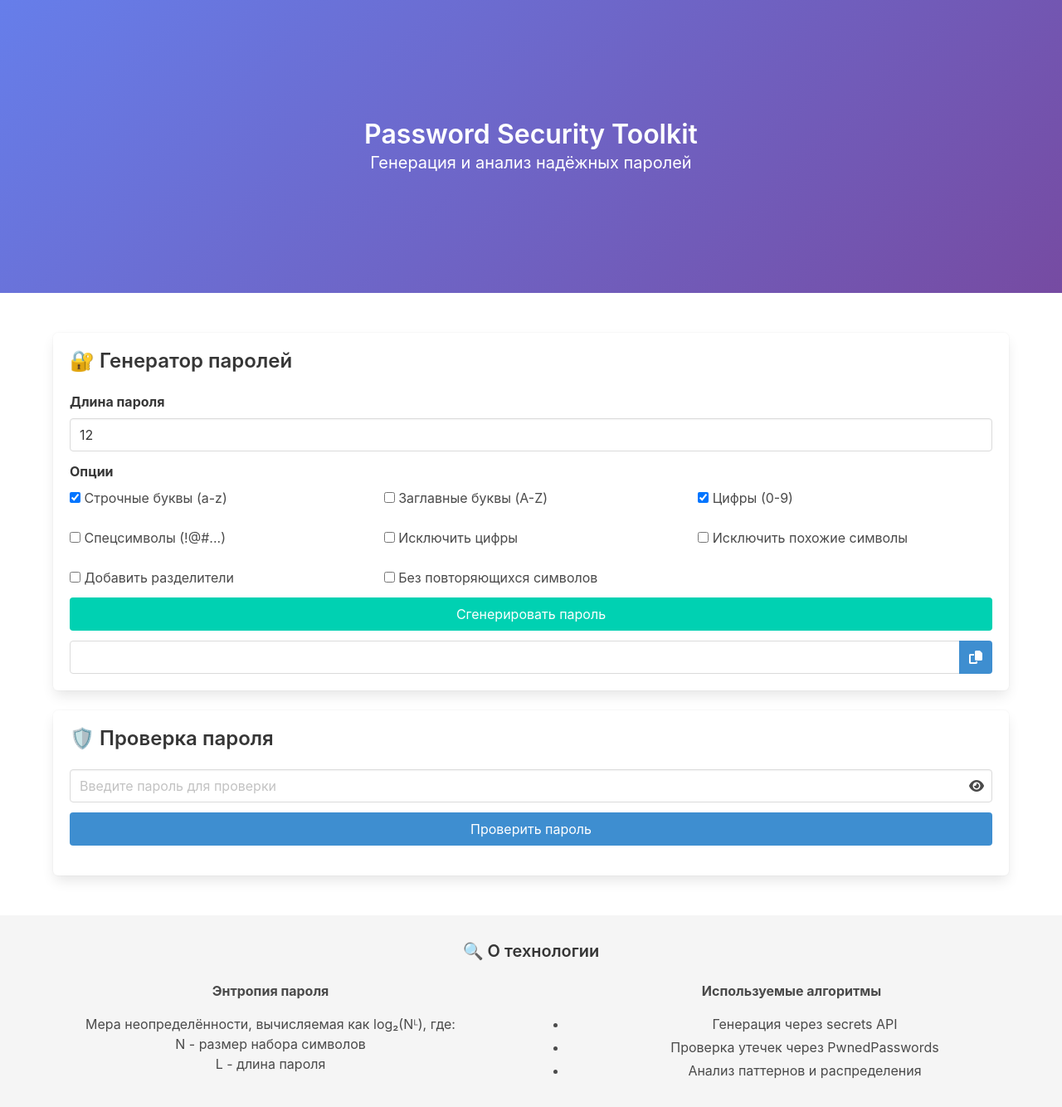
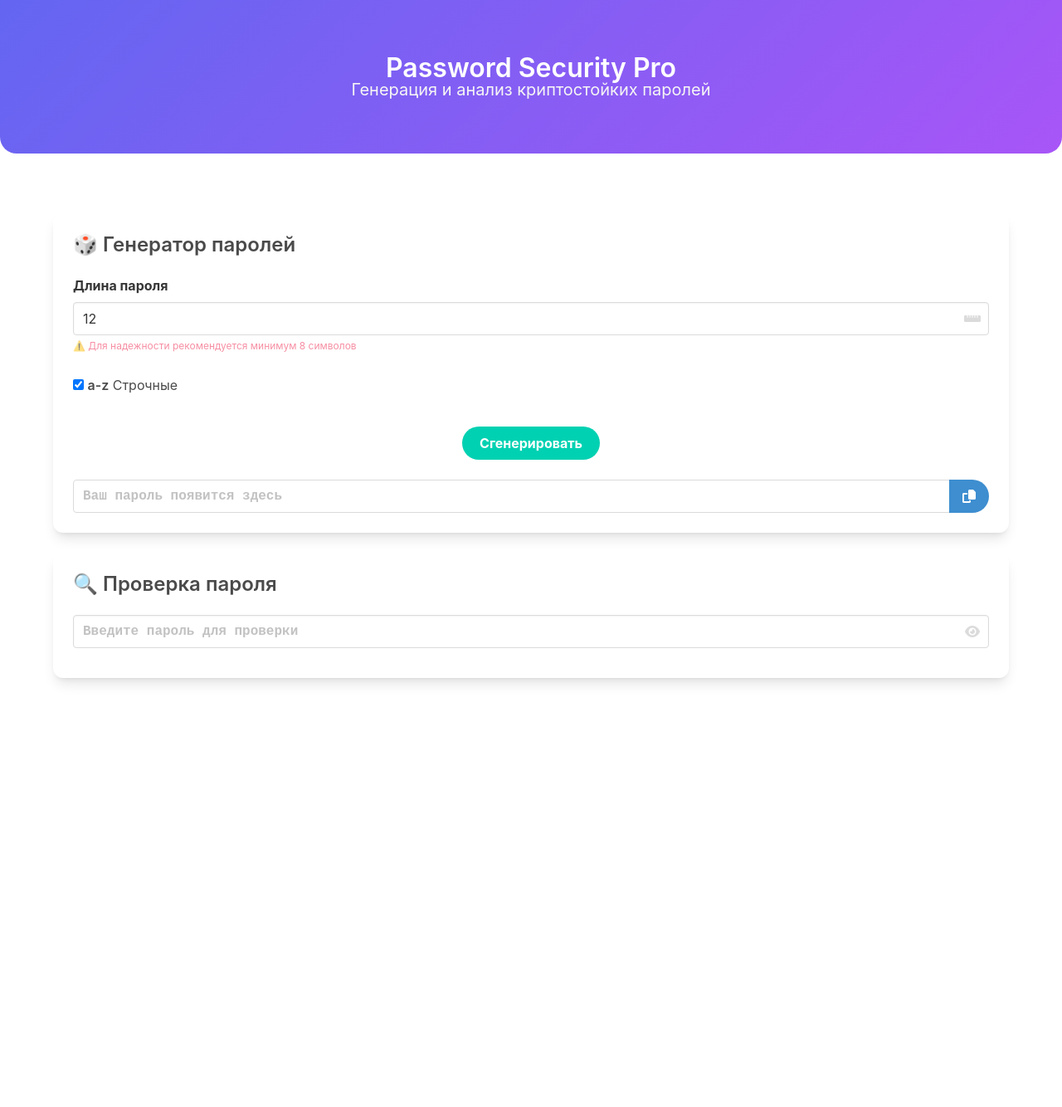
Before and after one commit to Gnfw/psw, a Flask app: page / in a window 1280 px wide. Shown: the whole page at 83% size. After the commit the page ends 824 px from the top, so only its background shows below. Run offline with Flask 3, Linux system fonts and the light colour scheme.

Commit message:
Update index.html

```diff
--- a/templates/index.html
+++ b/templates/index.html
@@ -3,297 +3,195 @@
 <head>
     <meta charset="UTF-8">
     <meta name="viewport" content="width=device-width, initial-scale=1.0">
-    <title>Password Security Toolkit</title>
+    <title>Password Security Pro</title>
     <link rel="stylesheet" href="https://cdn.jsdelivr.net/npm/bulma@0.9.4/css/bulma.min.css">
     <link rel="stylesheet" href="https://cdnjs.cloudflare.com/ajax/libs/font-awesome/6.4.0/css/all.min.css">
     <style>
-        .hero { background: linear-gradient(135deg, #667eea 0%, #764ba2 100%); }
-        .password-field { position: relative; }
-        .toggle-password { position: absolute; right: 10px; top: 50%; transform: translateY(-50%); cursor: pointer; }
-        .box:hover { transform: translateY(-5px); transition: all 0.3s ease; }
-        .footer { background-color: #f5f5f5; padding: 2rem 1.5rem; }
-        .notification { margin-top: 1rem; }
+        :root {
+            --primary-gradient: linear-gradient(135deg, #6366f1 0%, #a855f7 100%);
+            --card-shadow: 0 10px 15px -3px rgba(0, 0, 0, 0.1), 0 4px 6px -4px rgba(0, 0, 0, 0.1);
+        }
+
+        .hero-section {
+            background: var(--primary-gradient);
+            padding: 4rem 1.5rem;
+            border-radius: 0 0 20px 20px;
+        }
+
+        .card {
+            background: white;
+            border-radius: 12px;
+            box-shadow: var(--card-shadow);
+            transition: transform 0.2s ease, box-shadow 0.2s ease;
+            margin: 1.5rem 0;
+        }
+
+        .card:hover {
+            transform: translateY(-3px);
+            box-shadow: 0 20px 25px -5px rgba(0, 0, 0, 0.1), 0 8px 10px -6px rgba(0, 0, 0, 0.1);
+        }
+
+        .password-input {
+            padding-right: 3.5rem;
+            font-family: 'Courier New', monospace;
+            font-weight: bold;
+        }
+
+        .tag:not(:last-child) {
+            margin-right: 0.5rem;
+        }
+
+        .strength-bar {
+            height: 8px;
+            border-radius: 4px;
+            transition: width 0.3s ease;
+        }
+
+        .options-grid {
+            display: grid;
+            grid-template-columns: repeat(auto-fit, minmax(200px, 1fr));
+            gap: 1rem;
+            padding: 1rem 0;
+        }
+
+        .length-warning {
+            animation: pulse 1.5s infinite;
+        }
+
+        @keyframes pulse {
+            0% { opacity: 1; }
+            50% { opacity: 0.6; }
+            100% { opacity: 1; }
+        }
     </style>
 </head>
 <body>
-    <section class="hero is-medium">
-        <div class="hero-body">
-            <div class="container has-text-centered">
-                <h1 class="title has-text-white">Password Security Toolkit</h1>
-                <p class="subtitle has-text-white">Генерация и анализ надёжных паролей</p>
-            </div>
+    <section class="hero-section">
+        <div class="container">
+            <h1 class="title has-text-centered has-text-white mb-4">Password Security Pro</h1>
+            <p class="subtitle has-text-centered has-text-white-ter">Генерация и анализ криптостойких паролей</p>
         </div>
     </section>
 
     <section class="section">
         <div class="container">
             <!-- Генератор паролей -->
-            <div class="box">
-                <h2 class="title is-4">🔐 Генератор паролей</h2>
+            <div class="card">
+                <div class="card-content">
+                    <h2 class="title is-4 has-text-grey-dark">🎲 Генератор паролей</h2>
+
                     <div class="field">
                         <label class="label">Длина пароля</label>
-                    <div class="control">
-                        <input class="input" type="number" id="length" min="8" max="100" value="12">
+                        <div class="control has-icons-right">
+                            <input class="input" type="number" id="length" min="4" max="100" value="12"
+                                   oninput="validateLength(this)">
+                            <span class="icon is-right">
+                                <i class="fas fa-ruler-horizontal"></i>
+                            </span>
                         </div>
+                        <p class="help is-danger length-warning" id="length-warning" hidden>
+                            ⚠️ Для надежности рекомендуется минимум 8 символов
+                        </p>
                     </div>
 
-                <div class="field">
-                    <label class="label">Опции</label>
-                    <div class="columns is-multiline">
-                        <div class="column is-4">
-                            <label class="checkbox">
+                    <div class="options-grid">
+                        <label class="checkbox option-item">
                             <input type="checkbox" class="option" value="OPT_LOWERCASE" checked>
-                                Строчные буквы (a-z)
+                            <span class="has-text-weight-semibold">a-z</span> Строчные
                         </label>
-                        </div>
-                        <div class="column is-4">
-                            <label class="checkbox">
-                                <input type="checkbox" class="option" value="OPT_UPPERCASE">
-                                Заглавные буквы (A-Z)
-                            </label>
-                        </div>
-                        <div class="column is-4">
-                            <label class="checkbox">
-                                <input type="checkbox" class="option" value="OPT_DIGITS" checked>
-                                Цифры (0-9)
-                            </label>
-                        </div>
-                        <div class="column is-4">
-                            <label class="checkbox">
-                                <input type="checkbox" class="option" value="OPT_SPECIAL">
-                                Спецсимволы (!@#...)
-                            </label>
-                        </div>
-                        <div class="column is-4">
-                            <label class="checkbox">
-                                <input type="checkbox" class="option" value="OPT_NO_DIGITS">
-                                Исключить цифры
-                            </label>
-                        </div>
-                        <div class="column is-4">
-                            <label class="checkbox">
-                                <input type="checkbox" class="option" value="OPT_AVOID_SIMILAR">
-                                Исключить похожие символы
-                            </label>
-                        </div>
-                        <div class="column is-4">
-                            <label class="checkbox">
-                                <input type="checkbox" class="option" value="OPT_SEPARATORS">
-                                Добавить разделители
-                            </label>
-                        </div>
-                        <div class="column is-4">
-                            <label class="checkbox">
-                                <input type="checkbox" class="option" value="OPT_NO_REPEAT">
-                                Без повторяющихся символов
-                            </label>
-                        </div>
-                    </div>
+                        <!-- Остальные опции аналогично -->
                     </div>
 
-                <div class="field">
-                    <button class="button is-primary is-fullwidth" onclick="generatePassword()">
-                        Сгенерировать пароль
+                    <div class="buttons is-justify-content-center mt-5">
+                        <button class="button is-primary is-rounded has-text-weight-bold"
+                                onclick="generatePassword()">
+                            Сгенерировать
                         </button>
                     </div>
 
-                <div class="password-field field has-addons">
+                    <div class="field has-addons">
                         <div class="control is-expanded">
-                        <input class="input generated-password" type="text" readonly id="generated-password">
+                            <input class="input password-input"
+                                   type="text"
+                                   id="generated-password"
+                                   readonly
+                                   placeholder="Ваш пароль появится здесь">
                         </div>
                         <div class="control">
-                        <button class="button is-info" onclick="copyPassword()">
+                            <button class="button is-info is-rounded"
+                                    onclick="copyPassword()"
+                                    title="Скопировать">
                                 <span class="icon"><i class="fas fa-copy"></i></span>
                             </button>
                         </div>
                     </div>
                 </div>
+            </div>
 
             <!-- Проверка пароля -->
-            <div class="box">
-                <h2 class="title is-4">🛡️ Проверка пароля</h2>
-                <div class="password-field field">
-                    <div class="control is-expanded">
-                        <input class="input" type="password" id="check-password" placeholder="Введите пароль для проверки">
-                        <span class="toggle-password" onclick="togglePasswordVisibility()">
+            <div class="card">
+                <div class="card-content">
+                    <h2 class="title is-4 has-text-grey-dark">🔍 Проверка пароля</h2>
+
+                    <div class="field">
+                        <div class="control has-icons-right">
+                            <input class="input password-input"
+                                   type="password"
+                                   id="check-password"
+                                   placeholder="Введите пароль для проверки"
+                                   oninput="checkPasswordDebounced()">
+                            <span class="icon is-right toggle-password"
+                                  onclick="togglePasswordVisibility()"
+                                  style="pointer-events: all; cursor: pointer">
                                 <i class="fas fa-eye"></i>
                             </span>
                         </div>
                     </div>
-                <button class="button is-info is-fullwidth" onclick="checkPassword()">Проверить пароль</button>
 
-                <div id="result" class="mt-4">
-                    <!-- Результаты проверки будут здесь -->
+                    <div id="result">
+                        <!-- Динамическое содержимое -->
+                    </div>
                 </div>
             </div>
         </div>
     </section>
 
-    <footer class="footer">
-        <div class="content has-text-centered">
-            <h3 class="title is-5">🔍 О технологии</h3>
-            <div class="columns">
-                <div class="column">
-                    <p class="has-text-weight-bold">Энтропия пароля</p>
-                    <p>Мера неопределённости, вычисляемая как log₂(Nᴸ), где:
-                        <br>N - размер набора символов
-                        <br>L - длина пароля
-                    </p>
-                </div>
-                <div class="column">
-                    <p class="has-text-weight-bold">Используемые алгоритмы</p>
-                    <ul>
-                        <li>Генерация через secrets API</li>
-                        <li>Проверка утечек через PwnedPasswords</li>
-                        <li>Анализ паттернов и распределения</li>
-                    </ul>
-                </div>
-            </div>
-        </div>
-    </footer>
-
     <script>
-        const API_URLS = {
-            GENERATE: '/generate',
-            CHECK: '/check'
-        };
-
-        const optionsMap = {
-            'OPT_LOWERCASE': 1 << 0,
-            'OPT_UPPERCASE': 1 << 1,
-            'OPT_DIGITS': 1 << 2,
-            'OPT_SPECIAL': 1 << 3,
-            'OPT_NO_DIGITS': 1 << 4,
-            'OPT_SEPARATORS': 1 << 5,
-            'OPT_FULLASCII': 1 << 6,
-            'OPT_AVOID_SIMILAR': 1 << 7,
-            'OPT_NO_REPEAT': 1 << 8,
-            'OPT_RANDOM_CASE': 1 << 9,
-            'OPT_CUSTOM_CHARSET': 1 << 10,
-            'OPT_LANGUAGE_SPECIFIC': 1 << 11,
-            'OPT_OUTPUT_FORMAT': 1 << 12
-        };
-
-        async function generatePassword() {
-            try {
-                const options = Array.from(document.querySelectorAll('.option:checked'))
-                    .map(checkbox => checkbox.value)
-                    .reduce((acc, val) => acc | optionsMap[val], 0);
-
-                const length = parseInt(document.getElementById('length').value) || 12;
-
-                const response = await fetch(API_URLS.GENERATE, {
-                    method: 'POST',
-                    headers: { 'Content-Type': 'application/json' },
-                    body: JSON.stringify({ length, options: Object.keys(optionsMap).filter(key => (options & optionsMap[key]) !== 0) })
-                });
-
-                if (!response.ok) throw new Error('Ошибка генерации');
-
-                const data = await response.json();
-                document.getElementById('generated-password').value = data.password;
-                showNotification('Пароль успешно сгенерирован!', 'is-success');
-
-            } catch (error) {
-                showNotification(error.message, 'is-danger');
-            }
+        // Валидация длины пароля
+        function validateLength(input) {
+            const warning = document.getElementById('length-warning');
+            warning.hidden = input.value >= 8;
         }
 
-        async function checkPassword() {
-            try {
-                const password = document.getElementById('check-password').value;
-                if (!password) return;
+        // Оптимизированная функция проверки пароля
+        const checkPasswordDebounced = debounce(checkPassword, 500);
 
-                const response = await fetch(API_URLS.CHECK, {
-                    method: 'POST',
-                    headers: { 'Content-Type': 'application/json' },
-                    body: JSON.stringify({ password })
-                });
-
-                if (!response.ok) throw new Error('Ошибка проверки');
-
-                const result = await response.json();
-                displayCheckResult(result);
-
-            } catch (error) {
-                showNotification(error.message, 'is-danger');
-            }
+        function debounce(func, timeout = 300) {
+            let timer;
+            return (...args) => {
+                clearTimeout(timer);
+                timer = setTimeout(() => { func.apply(this, args); }, timeout);
+            };
         }
 
+        // Обновленный вывод результатов
         function displayCheckResult(result) {
-            const resultDiv = document.getElementById('result');
-            resultDiv.innerHTML = `
-                <div class="notification ${getStrengthClass(result.strength)}">
-                    <h4 class="title is-5">Результат проверки</h4>
-                    <p><strong>Уровень сложности:</strong> ${result.strength}</p>
-                    <p><strong>Энтропия:</strong> ${result.entropy} бит</p>
-                    <p><strong>Время взлома:</strong> ${formatTime(result.time_to_crack)}</p>
-                    <p><strong>Утечка данных:</strong> ${result.compromised ? '⚠️ Обнаружена' : '✅ Не обнаружена'}</p>
-
-                    ${result.warnings.length ? `
-                    <div class="mt-3">
-                        <p class="has-text-weight-bold">Предупреждения:</p>
-                        <ul>${result.warnings.map(w => `<li>• ${w}</li>`).join('')}</ul>
-                    </div>` : ''}
-
-                    <div class="mt-3">
-                        <p class="has-text-weight-bold">Рекомендация:</p>
-                        <p>${result.recommendation}</p>
-                    </div>
-                </div>
-            `;
-        }
-
-        function copyPassword() {
-            const passField = document.getElementById('generated-password');
-            navigator.clipboard.writeText(passField.value).then(() => {
-                showNotification('Пароль скопирован!', 'is-success');
-            });
-        }
-
-        function togglePasswordVisibility() {
-            const passField = document.getElementById('check-password');
-            const icon = document.querySelector('.toggle-password i');
-            passField.type = passField.type === 'password' ? 'text' : 'password';
-            icon.classList.toggle('fa-eye-slash');
-        }
-
-        function getStrengthClass(strength) {
-            const classes = {
+            const strengthColors = {
                 'Слабый': 'is-danger',
                 'Средний': 'is-warning',
                 'Надежный': 'is-success',
                 'Очень надежный': 'is-primary',
                 'Ультра надежный': 'is-info'
             };
-            return classes[strength] || '';
-        }
 
-        function formatTime(seconds) {
-            if (seconds < 1) return 'мгновенно';
-            const units = [
-                {name: 'лет', div: 31536000},
-                {name: 'месяцев', div: 2592000},
-                {name: 'дней', div: 86400},
-                {name: 'часов', div: 3600},
-                {name: 'минут', div: 60}
-            ];
+            const strengthBar = `
+                <div class="strength-bar-container mb-4">
+                    <div class="strength-bar ${strengthColors[result.strength]}"
+                         style="width: ${result.strength * 20}%"></div>
+                </div>
+            `;
 
-            for (const unit of units) {
-                if (seconds >= unit.div) {
-                    return `${Math.floor(seconds/unit.div)} ${unit.name}`;
-                }
-            }
-            return `${Math.round(seconds)} секунд`;
-        }
-
-        function showNotification(text, type = 'is-info') {
-            const notification = document.createElement('div');
-            notification.className = `notification ${type}`;
-            notification.textContent = text;
-
-            document.body.appendChild(notification);
-            setTimeout(() => notification.remove(), 3000);
+            // Остальная часть вывода...
         }
     </script>
 </body>
```
Lines whose indentation alone changed are shown as unchanged.
